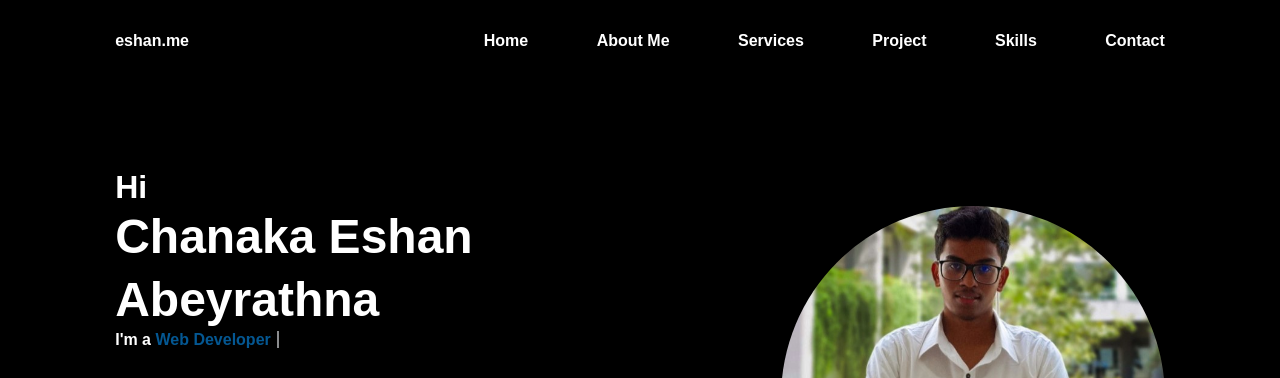
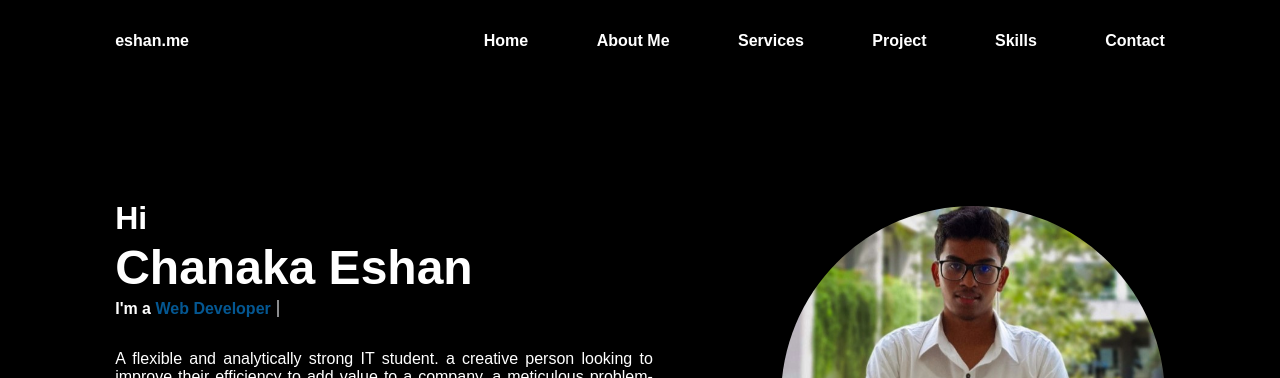
Before and after one commit to chanakaeshan/myweb, a plain HTML site: page index.html in a window 1280 px wide. Shown: the top 378 px of the page. Drawn offline with nearby package versions, Linux system fonts and the light colour scheme.

Commit message:
Update index.html

```diff
--- a/index.html
+++ b/index.html
@@ -29,7 +29,7 @@
     <section class="home" id="home">
         <div class="home-content">
             <h3>Hi</h3>
-            <h1><span>Chanaka Eshan Abeyrathna</span></h1>
+            <h1><span>Chanaka Eshan</span></h1>
             <h3 class="text-animation">
                 I'm a <span></span>
             </h3>
```
